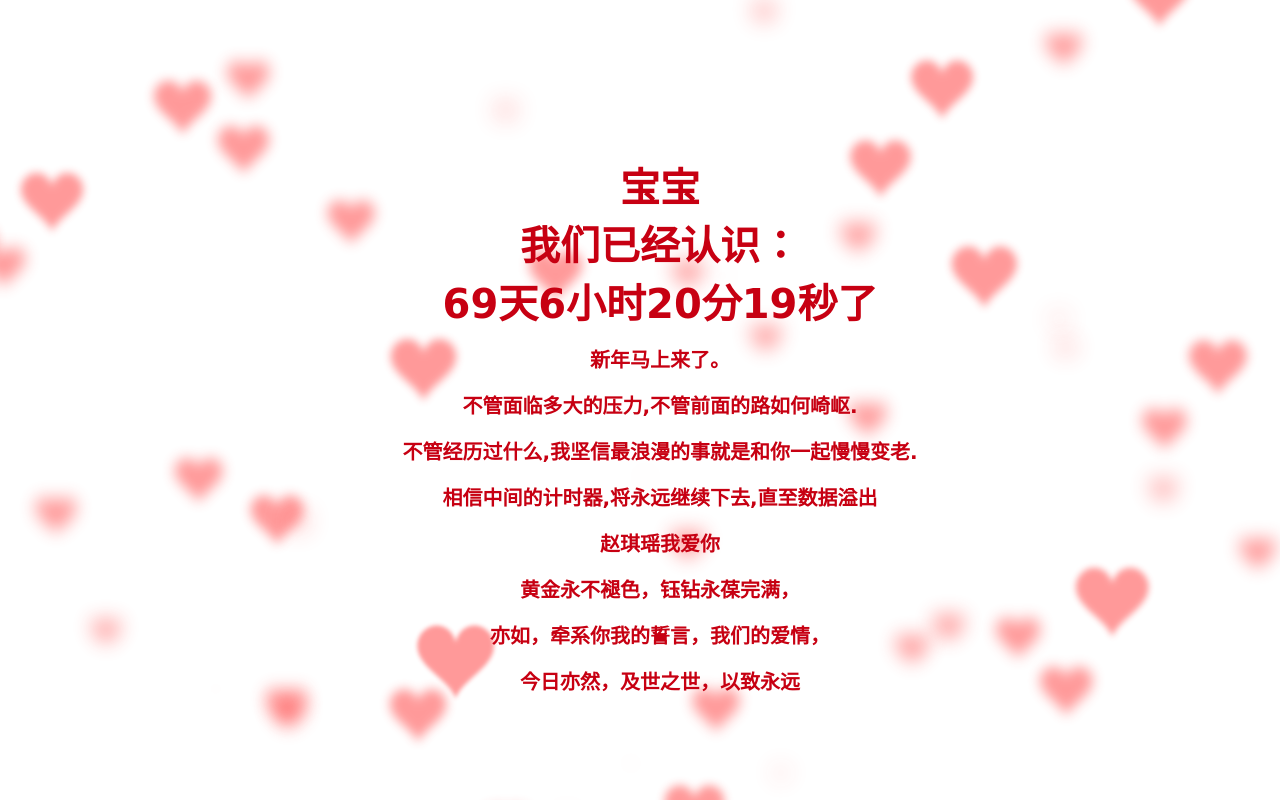
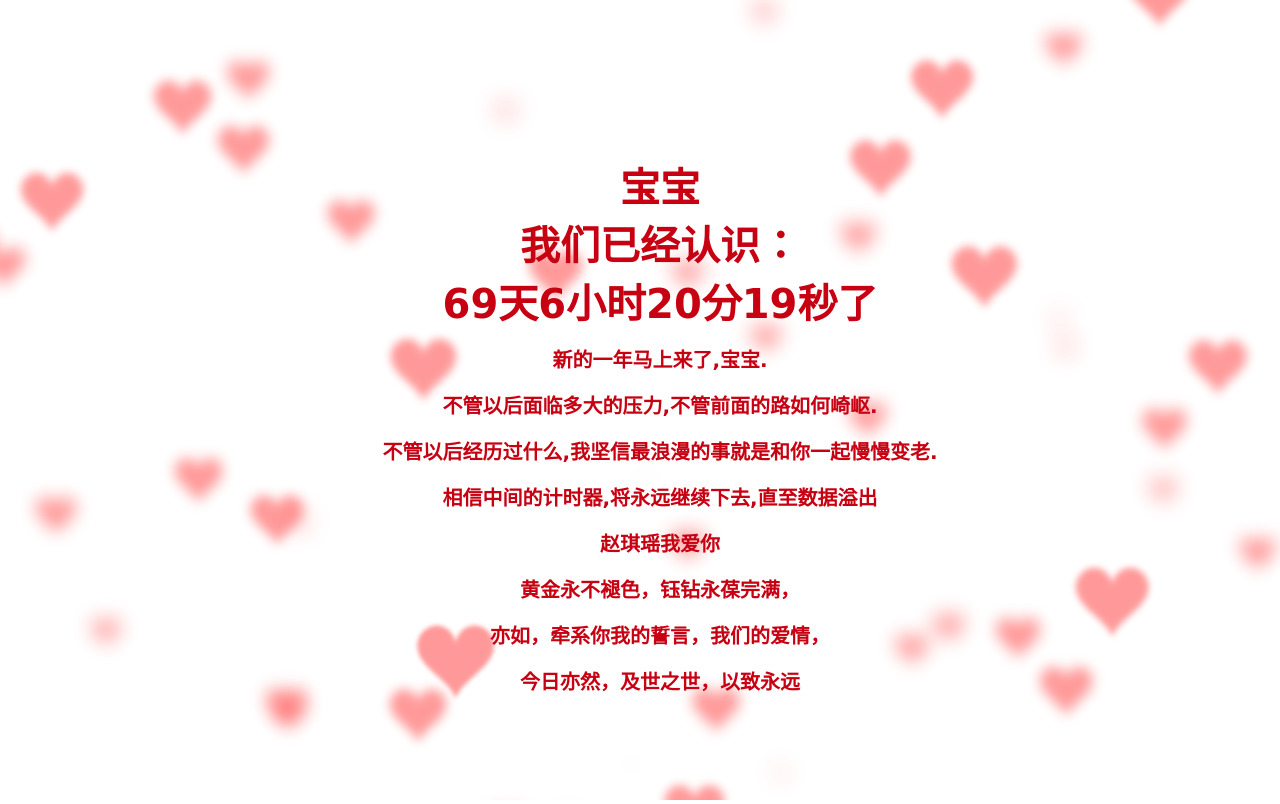
Before and after one commit to zhouzzzso/Zhouzzzso.github.io, a plain HTML site: page index.html in a window 1280 px wide. Drawn offline with Linux system fonts and the light colour scheme.

Commit message:
Update countdown message for New Year celebration

```diff
--- a/index.html
+++ b/index.html
@@ -138,7 +138,7 @@ window.onload=function starttime(){
         var hour = parseInt(time/3600)-24*day;    // 小时 60*60 总小时数-过去的小时数=现在的小时数
         var minute = parseInt(time%3600/60); // 分 -(day*24) 以60秒为一整份 取余 剩下秒数 秒数/60 就是分钟数
         var second = parseInt(time%60);  // 以60秒为一整份 取余 剩下秒数
-        obj.innerHTML="宝宝<br>我们已经认识：<br>"+day+"天"+hour+"小时"+minute+"分"+second+"秒"+"了<br><span>新年马上来了。<br>不管面临多大的压力,不管前面的路如何崎岖.<br>不管经历过什么,我坚信最浪漫的事就是和你一起慢慢变老.<br>相信中间的计时器,将永远继续下去,直至数据溢出<br>赵琪瑶我爱你<br>黄金永不褪色，钰钻永葆完满，<br>亦如，牵系你我的誓言，我们的爱情，<br>今日亦然，及世之世，以致永远</span>"
+        obj.innerHTML="宝宝<br>我们已经认识：<br>"+day+"天"+hour+"小时"+minute+"分"+second+"秒"+"了<br><span>新的一年马上来了,宝宝.<br>不管以后面临多大的压力,不管前面的路如何崎岖.<br>不管以后经历过什么,我坚信最浪漫的事就是和你一起慢慢变老.<br>相信中间的计时器,将永远继续下去,直至数据溢出<br>赵琪瑶我爱你<br>黄金永不褪色，钰钻永葆完满，<br>亦如，牵系你我的誓言，我们的爱情，<br>今日亦然，及世之世，以致永远</span>"
 
         return true;
     }
```
